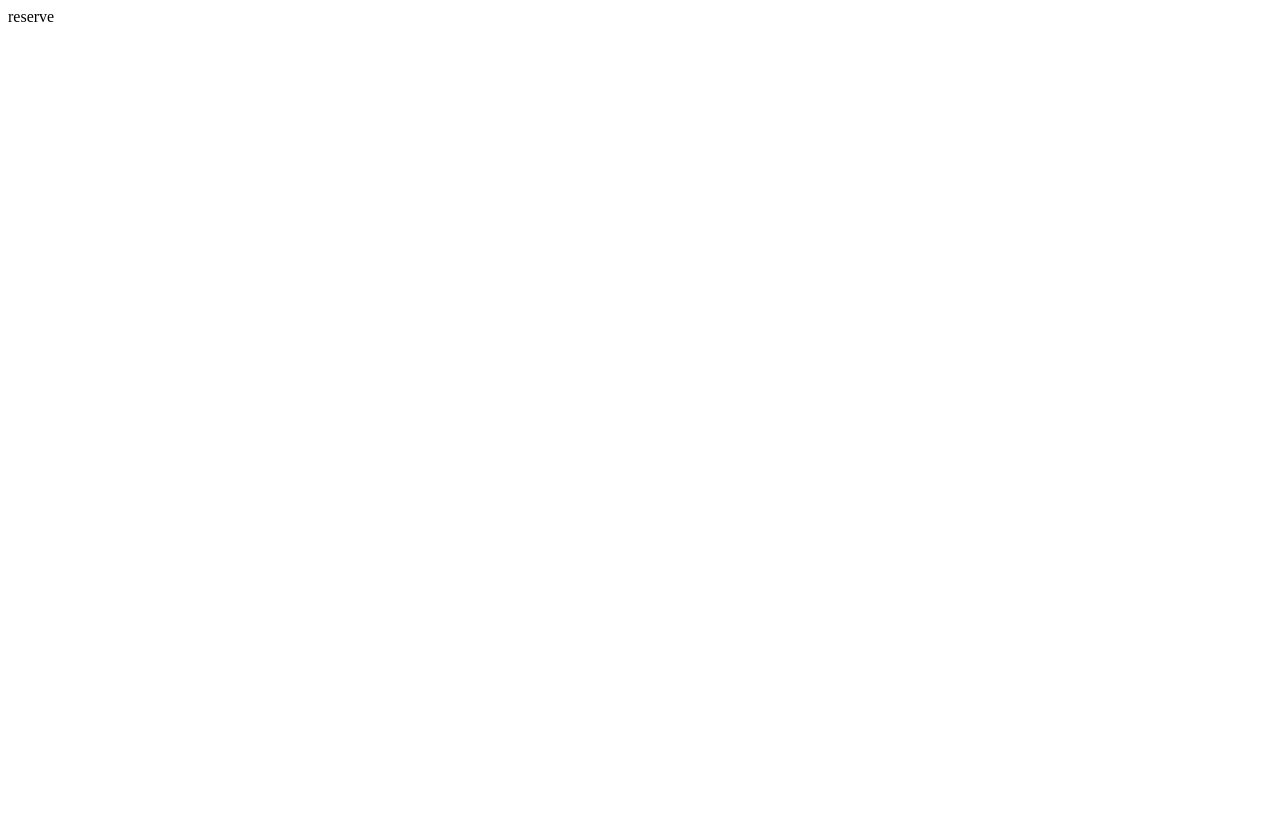
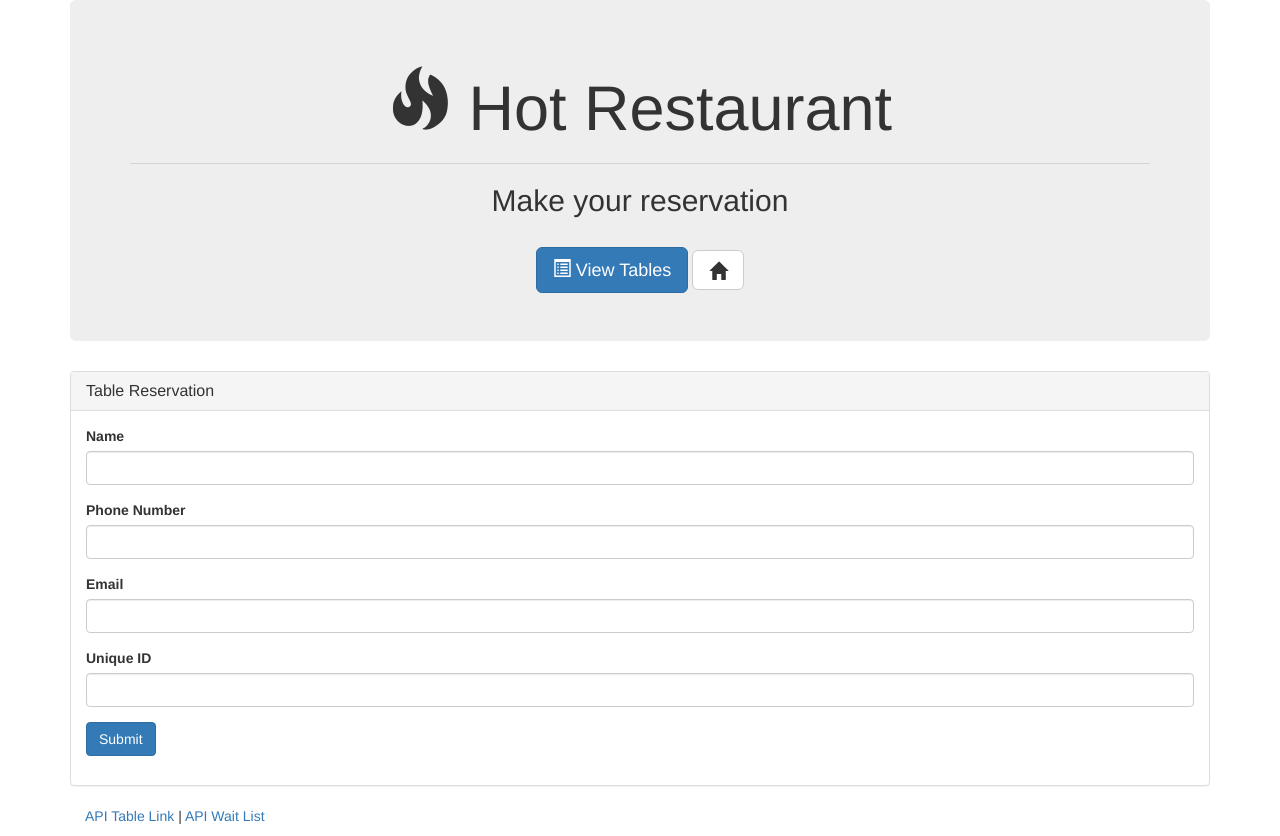
Before and after one commit to toatsted/hot-restaurant, a website: page app/public/reserve.html in a window 1280 px wide. Before the commit the page ends 800 px from the top, so only its background shows below. Drawn offline with nearby package versions, Linux system fonts and the light colour scheme.

Commit message:
html pages added

```diff
--- a/app/public/index.html
+++ b/app/public/index.html
@@ -1 +1,40 @@
-index
+<!DOCTYPE html>
+<html lang="en">
+<head>
+	<meta charset="UTF-8">
+	<title>Tables Page</title>
+
+	<!-- Latest compiled and minified CSS -->
+	<link rel="stylesheet" href="https://maxcdn.bootstrapcdn.com/bootstrap/3.3.6/css/bootstrap.min.css" integrity="sha384-1q8mTJOASx8j1Au+a5WDVnPi2lkFfwwEAa8hDDdjZlpLegxhjVME1fgjWPGmkzs7" crossorigin="anonymous">
+
+</head>
+<body>
+
+	<div class="container">
+
+		<div class="jumbotron">
+			<h1 class="text-center"><span class="glyphicon glyphicon-fire"></span> Hot Restaurant</h1>
+			<hr>
+			<h2 class="text-center">We only have 5 tables! Book your seat before they all are gone!</h2>
+			<br>
+
+			<div class="text-center">
+				<a href="/tables"><button type="button" class="btn btn-lg btn-primary"><span class="glyphicon glyphicon-list-alt"></span> View Tables</button></a>
+				<a href="/reserve"><button type="button" class="btn btn-lg btn-danger"><span class="glyphicon glyphicon-credit-card"></span> Make Reservation</button></a>
+			</div>
+
+		</div>
+
+    <footer class="footer">
+      <div class="container">
+	        <p><a href="/api/tables">API Table Link</a> | <a href="/api/waitlist">API Wait List</a></p>
+      </div>
+    </footer>
+
+	</div>
+
+
+
+
+</body>
+</html>
--- a/app/public/reserve.html
+++ b/app/public/reserve.html
@@ -1 +1,78 @@
-reserve
+<html lang="en"><head>
+	<meta charset="UTF-8">
+	<title>Reservation Page</title>
+
+	<!-- Latest compiled and minified CSS & JS -->
+	<link rel="stylesheet" href="https://maxcdn.bootstrapcdn.com/bootstrap/3.3.6/css/bootstrap.min.css" integrity="sha384-1q8mTJOASx8j1Au+a5WDVnPi2lkFfwwEAa8hDDdjZlpLegxhjVME1fgjWPGmkzs7" crossorigin="anonymous">
+	<script src="https://code.jquery.com/jquery.js"></script>
+	<script src="https://maxcdn.bootstrapcdn.com/bootstrap/3.3.6/js/bootstrap.min.js" integrity="sha384-0mSbJDEHialfmuBBQP6A4Qrprq5OVfW37PRR3j5ELqxss1yVqOtnepnHVP9aJ7xS" crossorigin="anonymous"></script>
+
+</head>
+<body>
+
+	<div class="container">
+
+		<div class="jumbotron">
+			<h1 class="text-center"><span class="glyphicon glyphicon-fire"></span> Hot Restaurant</h1>
+			<hr>
+			<h2 class="text-center">Make your reservation</h2>
+			<br>
+
+			<div class="text-center">
+				<a href="/tables"><button type="button" class="btn btn-lg btn-primary"><span class="glyphicon glyphicon-list-alt"></span> View Tables</button></a>
+				<a href="/"><button type="button" class="btn btn-lg btn-default"><span class="glyphicon glyphicon-home"></span></button></a>
+			</div>
+		</div>
+
+		<div class="row">
+			<div class="col-lg-12">
+
+				<!-- Reservation Page -->
+				<div class="panel panel-default">
+					<div class="panel-heading">
+						<h4 class="panel-title">Table Reservation</h4>
+					</div>
+					<div class="panel-body">
+
+						<form role="form">
+
+							<div class="form-group">
+								<label for="">Name</label>
+								<input class="form-control" id="reserve_name" type="text">
+							</div>
+
+							<div class="form-group">
+								<label for="">Phone Number</label>
+								<input class="form-control" id="reserve_phone" type="text">
+							</div>
+
+							<div class="form-group">
+								<label for="">Email</label>
+								<input class="form-control" id="reserve_email" type="text">
+							</div>
+
+							<div class="form-group">
+								<label for="">Unique ID</label>
+								<input class="form-control" id="reserve_uniqueID" type="text">
+							</div>
+
+							<button type="submit" class="btn btn-primary submit">Submit</button>
+						</form>
+
+					</div>
+				</div>
+
+			</div>
+		</div>
+
+
+	    <footer class="footer">
+	      <div class="container">
+	        <p><a href="/api/tables">API Table Link</a> | <a href="/api/waitlist">API Wait List</a> </p>
+	      </div>
+	    </footer>
+
+	</div>
+
+</script>
+</body></html>
```
Also changed, not shown: app/public/tables.html (+61 -1 lines).
